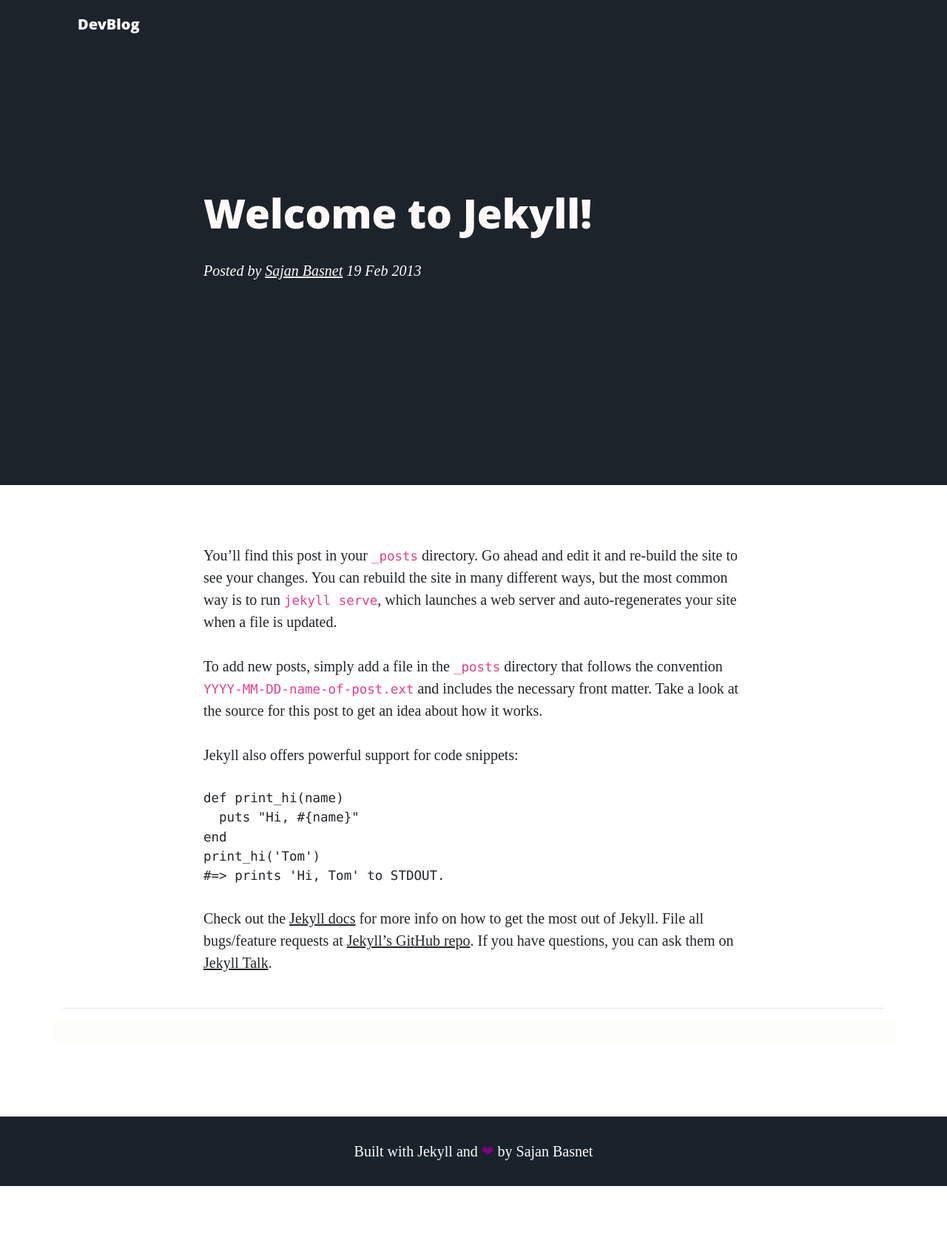
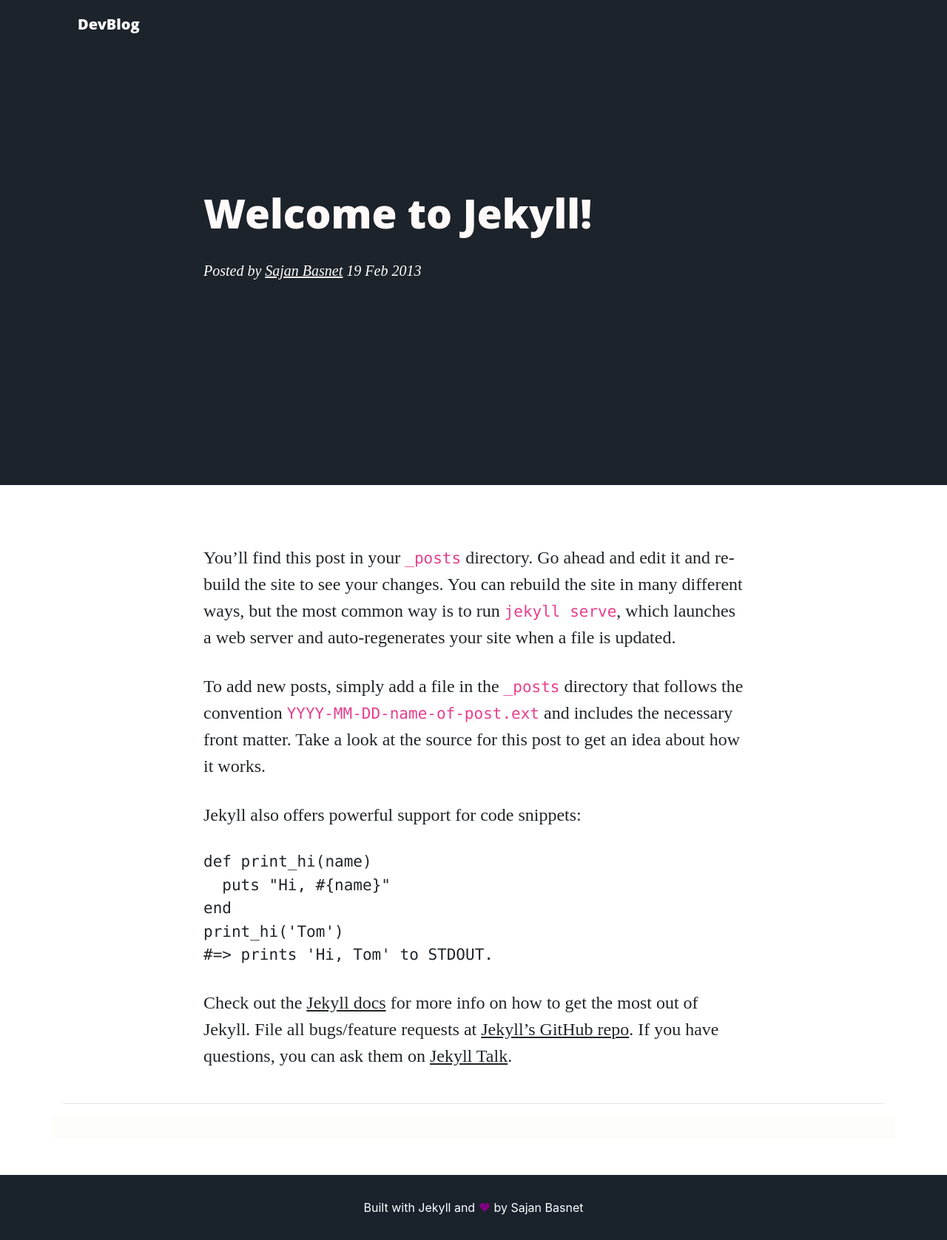
Before and after one commit to developerBlogs/developerBlogs.github.io, a Jekyll site: the page built from _posts/2016-04-19-welcome-to-jekyll.markdown, in a window 1280 px wide. Shown: the whole page at 74% size. Built offline with Jekyll 4.4.1, drawn with Linux system fonts in a browser that asks for light colours; a script that is not in the unit is left out; comment, search, counter and statistics services are not loaded; before the commit the page ends 1604 px from its top, so only the background shows below that.

Commit message:
design fixes

```diff
--- a/_includes/pagination.html
+++ b/_includes/pagination.html
@@ -30,7 +30,7 @@
       </div>
       {% else %}
       <div class="clearfix">
-        <span><a class="btn btn-primary float-right disabled"
+        <span><a class="btn btn-primary float-right disabled bg-light text-dark"
             href="{{ url | append: 'page/' | append: paginator.next_page }}">Next &#8669;</a></span>
       </div>
       {% endif %}
--- a/_layouts/post.html
+++ b/_layouts/post.html
@@ -3,12 +3,18 @@
 <link rel="stylesheet" href="{{ "/assets/css/clean-blog.min.css" | prepend: site.baseurl }}">
 <style>
   p {
+    line-height: 1.5;
     margin: 30px 0;
   }
-  body {
-    font-size: 20px;
+  .post-font {
+    font-size: 24px;
     color: #212529;
     font-family: Lora,'Times New Roman',serif;
+}
+@media only screen and (max-width: 768px) {
+  p{
+      font-size: 20px;
+  }
 }
 </style>
 <!-- Navigation -->
@@ -37,7 +43,7 @@
 </header>
 
 <!-- Post Content -->
-<article>
+<article class="post-font">
   <div class="container">
     <div class="row">
       <div class="col-lg-8 col-md-10 mx-auto">
@@ -72,6 +78,4 @@
     </div>
   </div>
 </article>
-<!-- Custom scripts for this template -->
-<!-- <script src="js/clean-blog.min.js"></script> -->
 {% include footer.html %}
--- a/assets/css/main.css
+++ b/assets/css/main.css
@@ -3840,7 +3840,7 @@
 .footer {
   background: #1a222c;
   padding: 2px;
-  margin-top: 100px;
+  margin-top: 50px;
   text-align: center;
   color: #FFF; }
   .footer .love {
--- a/src/styles/_footer.scss
+++ b/src/styles/_footer.scss
@@ -1,7 +1,7 @@
 .footer {
   background: $main;
   padding: 2px;
-  margin-top: 100px;
+  margin-top: 50px;
   text-align: center;
   color: #FFF;
   .love {
```
Also changed, not shown: _layouts/blog-list.html (+12 -0 lines).
